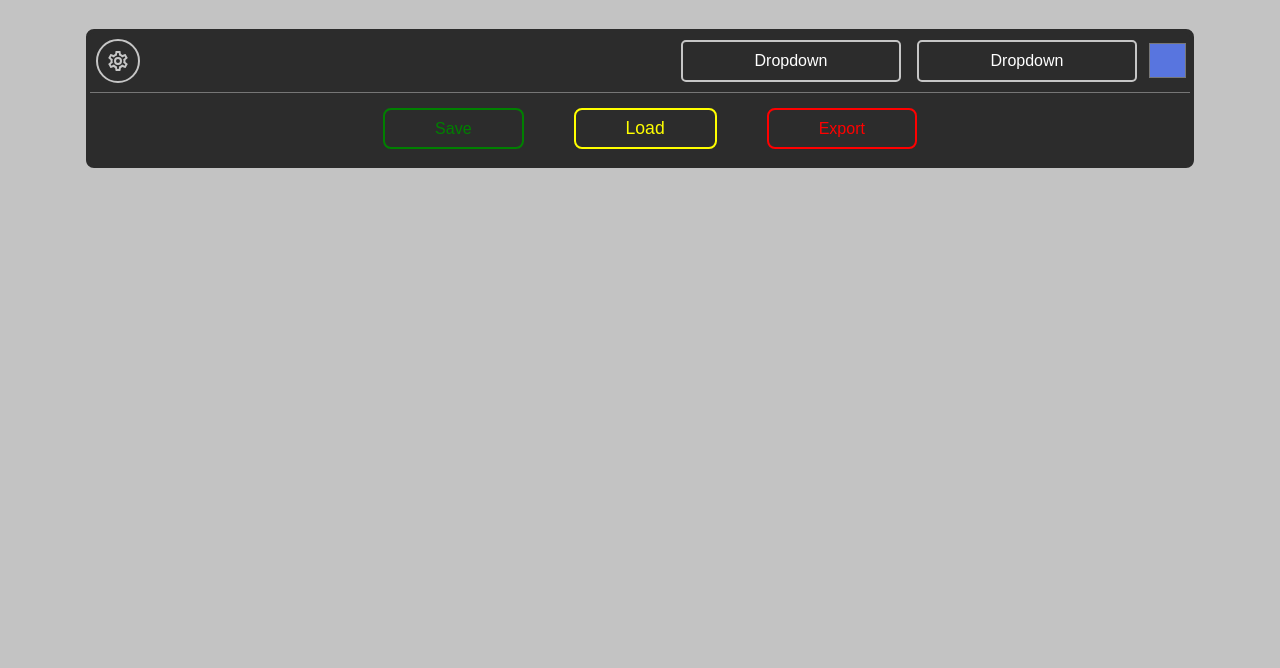
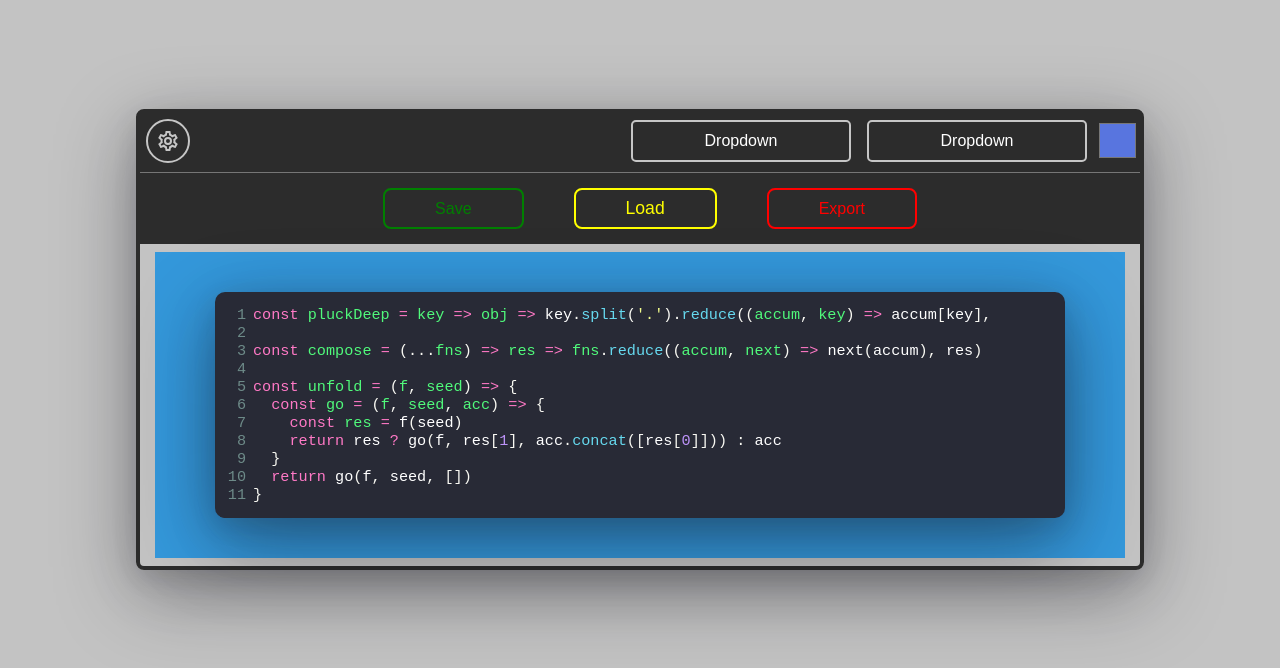
Before and after one commit to RuntimeTerror10/Snippetz, a plain HTML site: page index.html in a window 1280 px wide. Shown: the part 92-760 px from the top of the page. Drawn offline with Linux system fonts and the light colour scheme.

Commit message:
added default value and minor styling changes

```diff
--- a/index.css
+++ b/index.css
@@ -12,19 +12,21 @@ body {
   font-family: "Roboto", sans-serif;
 }
 .main-container {
-  background: var(--prim-color);
-  width: 1100px;
-  min-width: 900px;
+  width: 1000px;
+  margin-top: 80px;
   border-radius: 8px;
   border: 4px solid var(--prim-color);
+  box-shadow: rgba(17, 17, 26, 0.1) 0px 8px 24px,
+    rgba(17, 17, 26, 0.1) 0px 16px 56px, rgba(17, 17, 26, 0.338) 0px 24px 80px;
 }
 .CodeMirror {
-  font-size: 1rem;
-  resize: horizontal;
+  font-size: 0.95rem;
   height: auto;
-  max-width: 850px;
-  width: 600px;
+  width: 850px;
+  max-width: 950px;
   overflow: hidden;
+  box-shadow: rgba(17, 17, 26, 0.1) 0px 8px 24px,
+    rgba(17, 17, 26, 0.1) 0px 16px 56px, rgba(17, 17, 26, 0.427) 0px 24px 80px;
   padding: 10px 5px;
   box-sizing: border-box;
   border-radius: 10px;
@@ -45,6 +47,7 @@ body {
 }
 .toolbar-container {
   padding: 0px;
+  background: var(--prim-color);
 }
 .toolbar-1 {
   display: flex;
@@ -160,3 +163,17 @@ body {
   background: transparent;
   cursor: pointer;
 }
+.editing-container-wrapper {
+  display: flex;
+  justify-content: center;
+}
+.export-container-wrapper {
+  margin: 8px;
+  padding: 40px 60px;
+  background: #3498db;
+  max-width: 950px;
+}
+.export-container {
+  display: flex;
+  justify-content: center;
+}
--- a/index.html
+++ b/index.html
@@ -58,8 +58,28 @@
             <button class="btn exp-btn">Export</button>
           </div>
         </div>
+        <div class="editing-container-wrapper">
+          <div class="export-container-wrapper">
+            <div class="export-container">
+            <div class="editor-wrapper">
+            <textarea id="editor" rows="4" cols="50">const pluckDeep = key => obj => key.split('.').reduce((accum, key) => accum[key],
+
+const compose = (...fns) => res => fns.reduce((accum, next) => next(accum), res)
+
+const unfold = (f, seed) => {
+  const go = (f, seed, acc) => {
+    const res = f(seed)
+    return res ? go(f, res[1], acc.concat([res[0]])) : acc
+  }
+  return go(f, seed, [])
+}</textarea>
+            </div>
+          </div>
+          </div>
+        </div>
       </div>
     </div>
+    <script src="dropdown.js"></script>
       <script src="index.js" type="module"></script>
     <script src="codemirror/lib/codemirror.js"></script>
     <script src="codemirror/mode/javascript/javascript.js"></script>
```
